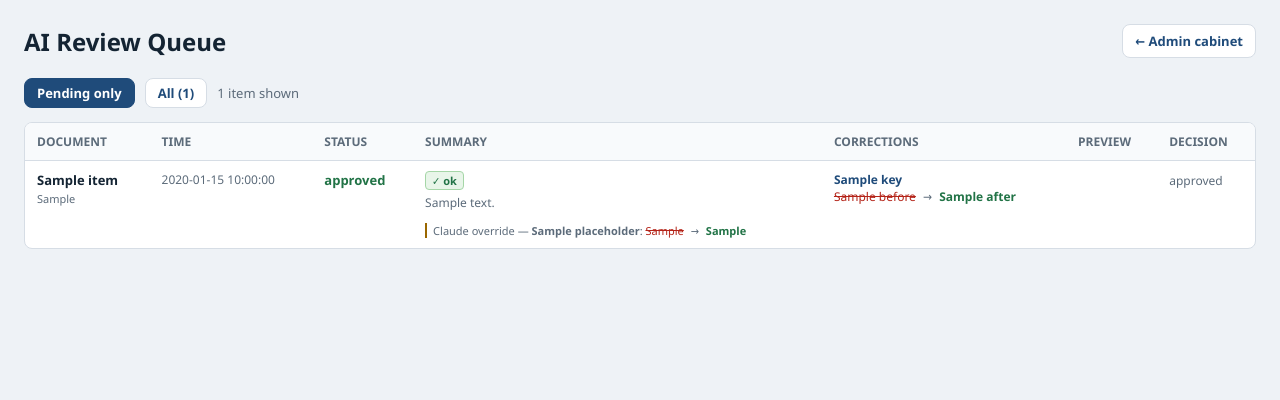
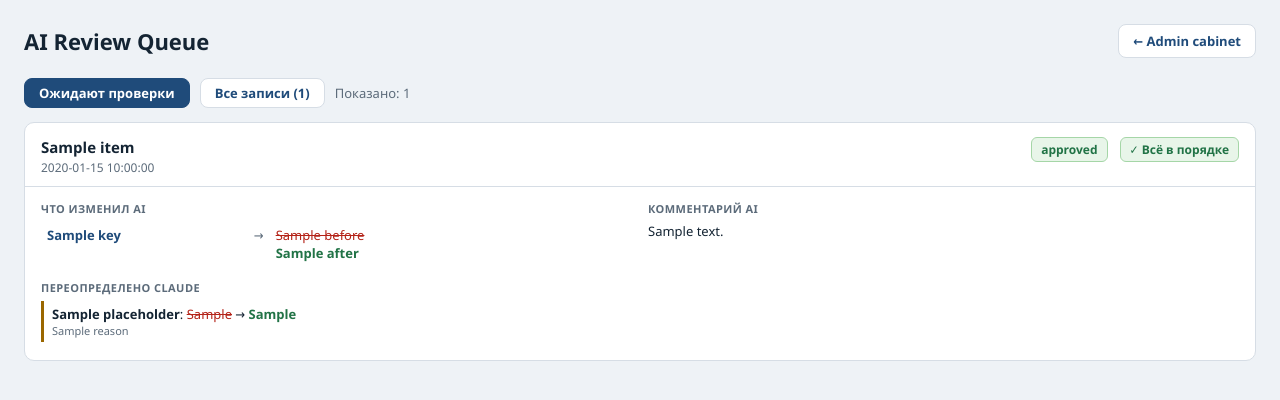
Before and after one commit to nurbolatkz/word-consructor, a Flask app: template word_constructor/templates/review_queue.html in a window 1280 px wide. Shown: the top 400 px of the page. Run offline with Flask 3, Linux system fonts and the light colour scheme; the template is opened without the code that fills it: most values are stand-ins (such as "Sample title", 1, 10 or a date in 2020); parts of the project's set-up code (start-up, migrations or seed data) failed here and were passed over; some libraries are stand-ins or nearby versions.

Commit message:
update and improved with visual test v11 claude

```diff
--- a/word_constructor/templates/review_queue.html
+++ b/word_constructor/templates/review_queue.html
@@ -5,46 +5,69 @@
   <meta name="viewport" content="width=device-width, initial-scale=1">
   <title>AI Review Queue</title>
   <style>
-    :root { --bg:#eef2f6; --surface:#fff; --line:#d6dde5; --text:#142433; --muted:#5c6b7a; --accent:#1f4b7a; --ok:#217346; --warn:#9a6700; --err:#b42318; }
+    :root {
+      --bg:#eef2f6; --surface:#fff; --line:#d6dde5; --text:#142433;
+      --muted:#5c6b7a; --accent:#1f4b7a; --ok:#217346; --warn:#9a6700; --err:#b42318;
+    }
     * { box-sizing:border-box; }
-    body { margin:0; background:var(--bg); color:var(--text); font-family:"Segoe UI",Tahoma,Arial,sans-serif; }
-    .shell { max-width:1380px; margin:0 auto; padding:24px; }
+    body { margin:0; background:var(--bg); color:var(--text); font-family:"Segoe UI",Tahoma,Arial,sans-serif; font-size:14px; }
+    .shell { max-width:1280px; margin:0 auto; padding:24px; }
     .topbar { display:flex; align-items:center; justify-content:space-between; gap:16px; margin-bottom:20px; flex-wrap:wrap; }
-    h1 { margin:0; font-size:24px; }
-    .back { text-decoration:none; border:1px solid var(--line); border-radius:8px; padding:7px 12px; font-size:13px; font-weight:600; color:var(--accent); background:var(--surface); }
+    h1 { margin:0; font-size:22px; }
+    .back { text-decoration:none; border:1px solid var(--line); border-radius:8px; padding:7px 14px; font-size:13px; font-weight:600; color:var(--accent); background:var(--surface); }
     .back:hover { background:var(--bg); }
-    .filter-bar { display:flex; align-items:center; gap:10px; margin-bottom:14px; font-size:13px; }
-    .filter-bar a { text-decoration:none; border:1px solid var(--line); border-radius:8px; padding:5px 12px; font-size:13px; font-weight:600; color:var(--accent); background:var(--surface); }
-    .filter-bar a.active { background:var(--accent); color:#fff; border-color:var(--accent); }
-    .filter-bar a:hover:not(.active) { background:var(--bg); }
-    .panel { background:var(--surface); border:1px solid var(--line); border-radius:8px; overflow:hidden; margin-bottom:16px; }
-    table { width:100%; border-collapse:collapse; }
-    th, td { padding:10px 12px; border-bottom:1px solid var(--line); text-align:left; vertical-align:top; font-size:13px; }
-    th { color:var(--muted); font-size:12px; text-transform:uppercase; background:#f8fafc; white-space:nowrap; }
-    tr:last-child td { border-bottom:0; }
-    .status-pending  { color:var(--warn); font-weight:700; }
-    .status-approved { color:var(--ok);   font-weight:700; }
-    .status-rejected { color:var(--err);  font-weight:700; }
-    .status-logged   { color:var(--muted); font-size:12px; }
-    .badge-warn { display:inline-block; background:#fff4d6; color:var(--warn); border:1px solid #f6d860; border-radius:4px; padding:1px 6px; font-size:11px; font-weight:700; }
-    .badge-ok   { display:inline-block; background:#e8f5e9; color:var(--ok);   border:1px solid #a5d6a7; border-radius:4px; padding:1px 6px; font-size:11px; font-weight:700; }
-    .note { color:var(--muted); font-size:12px; margin-top:4px; }
-    .diff-list { list-style:none; margin:0; padding:0; }
-    .diff-list li { font-size:12px; margin-bottom:3px; }
-    .diff-key { font-weight:700; color:var(--accent); }
+    .filter-bar { display:flex; align-items:center; gap:10px; margin-bottom:14px; }
+    .filter-bar a { text-decoration:none; border:1px solid var(--line); border-radius:8px; padding:5px 14px; font-size:13px; font-weight:600; color:var(--accent); background:var(--surface); }
+    .filter-bar a.on { background:var(--accent); color:#fff; border-color:var(--accent); }
+    .filter-bar .count { color:var(--muted); font-size:13px; }
+
+    /* Card layout — one card per document */
+    .card { background:var(--surface); border:1px solid var(--line); border-radius:10px; margin-bottom:14px; overflow:hidden; }
+    .card-head { display:flex; align-items:flex-start; gap:12px; padding:14px 16px 10px; border-bottom:1px solid var(--line); flex-wrap:wrap; }
+    .doc-title { font-weight:700; font-size:15px; flex:1; min-width:0; word-break:break-all; }
+    .ts { font-size:12px; color:var(--muted); white-space:nowrap; margin-top:2px; }
+    .badge { display:inline-block; border-radius:6px; padding:3px 9px; font-size:12px; font-weight:700; }
+    .badge-pending  { background:#fff4d6; color:var(--warn); border:1px solid #f6d860; }
+    .badge-approved { background:#e8f5e9; color:var(--ok);   border:1px solid #a5d6a7; }
+    .badge-rejected { background:#fdecea; color:var(--err);  border:1px solid #f3b5ad; }
+    .badge-logged   { background:#f0f4f8; color:var(--muted);border:1px solid var(--line); }
+    .badge-issues   { background:#fdecea; color:var(--err);  border:1px solid #f3b5ad; }
+    .badge-ok       { background:#e8f5e9; color:var(--ok);   border:1px solid #a5d6a7; }
+
+    .card-body { padding:14px 16px; display:grid; grid-template-columns:1fr 1fr; gap:16px; }
+    @media(max-width:700px) { .card-body { grid-template-columns:1fr; } }
+
+    .section-label { font-size:11px; font-weight:700; text-transform:uppercase; color:var(--muted); margin-bottom:6px; letter-spacing:.04em; }
+
+    /* Corrections diff */
+    .diff-table { width:100%; border-collapse:collapse; }
+    .diff-table td { padding:4px 6px; font-size:13px; vertical-align:top; }
+    .diff-table tr:not(:last-child) td { border-bottom:1px solid var(--line); }
+    .diff-key   { font-weight:600; color:var(--accent); width:35%; }
+    .diff-arrow { color:var(--muted); width:16px; text-align:center; }
     .diff-before { color:var(--err); text-decoration:line-through; }
     .diff-after  { color:var(--ok); font-weight:600; }
-    .diff-arrow  { color:var(--muted); margin:0 4px; }
-    .change-from-gpt { font-size:11px; color:var(--muted); border-left:2px solid var(--warn); padding-left:6px; margin-top:2px; }
-    .preview-text { font-size:12px; color:var(--muted); white-space:pre-wrap; word-break:break-word; max-height:120px; overflow:auto; }
-    .doc-name { font-weight:600; }
-    .doc-key  { font-size:11px; color:var(--muted); }
-    button { border:1px solid var(--accent); border-radius:8px; padding:6px 12px; font-size:13px; font-weight:700; cursor:pointer; }
-    button.approve { background:var(--ok);  color:#fff; border-color:var(--ok); }
-    button.reject  { background:var(--err); color:#fff; border-color:var(--err); margin-left:6px; }
+    .no-changes  { color:var(--muted); font-size:13px; font-style:italic; }
+
+    /* Claude overrides */
+    .override-item { border-left:3px solid var(--warn); padding:4px 0 4px 8px; margin-bottom:4px; font-size:13px; }
+    .override-item .reason { font-size:11px; color:var(--muted); }
+
+    /* Note */
+    .note-text { font-size:13px; color:var(--text); line-height:1.5; }
+
+    /* Preview */
+    .preview-box { font-size:12px; color:var(--muted); line-height:1.5; white-space:pre-wrap; word-break:break-word; max-height:100px; overflow:auto; border:1px solid var(--line); border-radius:6px; padding:8px; background:#f8fafc; }
+
+    /* Action buttons */
+    .card-foot { display:flex; align-items:center; justify-content:flex-end; gap:8px; padding:10px 16px; border-top:1px solid var(--line); background:#f8fafc; }
+    button { border-radius:8px; padding:7px 16px; font-size:13px; font-weight:700; cursor:pointer; border:none; }
+    button.approve { background:var(--ok);  color:#fff; }
+    button.reject  { background:var(--err); color:#fff; }
     button:disabled { opacity:.45; cursor:default; }
-    .empty td { text-align:center; color:var(--muted); padding:28px; }
-    @media (max-width:900px) { .shell { padding:16px; } table { display:block; overflow:auto; } }
+
+    .empty { text-align:center; color:var(--muted); padding:40px; background:var(--surface); border:1px solid var(--line); border-radius:10px; }
+    .empty a { color:var(--accent); }
   </style>
 </head>
 <body>
@@ -55,109 +78,118 @@
   </div>
 
   <div class="filter-bar">
-      <a href="/admin/review" class="{{ 'active' if not show_all else '' }}">Pending only</a>
-      <a href="/admin/review?show_all=1" class="{{ 'active' if show_all else '' }}">All ({{ total_count }})</a>
-      <span style="color:var(--muted)">{{ items | length }} item{{ 's' if items | length != 1 else '' }} shown</span>
+    <a href="/admin/review" class="{{ 'on' if not show_all else '' }}">Ожидают проверки</a>
+    <a href="/admin/review?show_all=1" class="{{ 'on' if show_all else '' }}">Все записи ({{ total_count }})</a>
+    <span class="count">Показано: {{ items | length }}</span>
   </div>
 
-    <div class="panel">
-      <table>
-        <thead>
+  {% for item in items %}
+  {% set d = item.get('display', {}) %}
+
+  <div class="card" data-id="{{ item.id }}">
+
+    <!-- Header: title · time · status badge · issues badge -->
+    <div class="card-head">
+      <div style="flex:1">
+        <div class="doc-title">{{ d.get('doc_title') or item.document_name or item.log_key or '—' }}</div>
+        <div class="ts">{{ (item.timestamp or '')[:19] | replace('T', ' ') }}</div>
+      </div>
+      <span class="badge badge-{{ item.status }}">{{ item.status }}</span>
+      {% if d.get('had_issues') %}
+        <span class="badge badge-issues">⚠ Найдены проблемы</span>
+      {% else %}
+        <span class="badge badge-ok">✓ Всё в порядке</span>
+      {% endif %}
+    </div>
+
+    <div class="card-body">
+
+      <!-- Left: What the AI changed -->
+      <div>
+        <div class="section-label">Что изменил AI</div>
+        {% set changes = d.get('changes', []) %}
+        {% if changes %}
+          <table class="diff-table">
+            {% for ch in changes %}
             <tr>
-            <th>Document</th>
-            <th>Time</th>
-            <th>Status</th>
-            <th>Summary</th>
-            <th>Corrections</th>
-            <th>Preview</th>
-            <th>Decision</th>
+              <td class="diff-key">{{ ch.key }}</td>
+              <td class="diff-arrow">→</td>
+              <td>
+                {% if ch.before %}<span class="diff-before">{{ ch.before }}</span><br>{% endif %}
+                <span class="diff-after">{{ ch.after }}</span>
+              </td>
             </tr>
-        </thead>
-        <tbody>
-          {% for item in items %}
-          {% set d = item._display %}
-          <tr data-id="{{ item.id }}">
+            {% endfor %}
+          </table>
+        {% else %}
+          <span class="no-changes">Значения не изменились</span>
+        {% endif %}
 
-            <td>
-              <span class="doc-name">{{ item.document_name or '—' }}</span>
-              {% if item.log_key %}<br><span class="doc-key">{{ item.log_key }}</span>{% endif %}
-            </td>
-
-            <td style="white-space:nowrap;font-size:12px;color:var(--muted)">
-              {{ item.timestamp[:19].replace('T',' ') if item.timestamp else '—' }}
-            </td>
-
-            <td class="status-{{ item.status }}">{{ item.status }}</td>
-
-            <td>
-              {% if d.had_issues %}
-                <span class="badge-warn">⚠ issues</span>
-              {% else %}
-                <span class="badge-ok">✓ ok</span>
-              {% endif %}
-              {% if d.note %}<p class="note">{{ d.note }}</p>{% endif %}
-              {% if d.changes_from_gpt %}
-                {% for ch in d.changes_from_gpt %}
-                <div class="change-from-gpt">
-                  Claude override — <strong>{{ ch.placeholder }}</strong>:
-                  <span class="diff-before">{{ ch.gpt_value }}</span>
-                  <span class="diff-arrow">→</span>
-                  <span class="diff-after">{{ ch.claude_value }}</span>
+        {% set overrides = d.get('changes_from_gpt', []) %}
+        {% if overrides %}
+          <div class="section-label" style="margin-top:14px">Переопределено Claude</div>
+          {% for ov in overrides %}
+          <div class="override-item">
+            <strong>{{ ov.get('placeholder', ov.get('key', '?')) }}</strong>:
+            <span class="diff-before">{{ ov.get('gpt_value', '') }}</span>
+            → <span class="diff-after">{{ ov.get('claude_value', '') }}</span>
+            {% if ov.get('reason') %}<div class="reason">{{ ov.reason }}</div>{% endif %}
           </div>
           {% endfor %}
         {% endif %}
-            </td>
+      </div>
 
-            <td>
-              {% if d.changes %}
-                <ul class="diff-list">
-                  {% for ch in d.changes %}
-                  <li>
-                    <span class="diff-key">{{ ch.key }}</span><br>
-                    <span class="diff-before">{{ ch.before }}</span>
-                    <span class="diff-arrow">→</span>
-                    <span class="diff-after">{{ ch.after }}</span>
-                  </li>
+      <!-- Right: AI note + preview snippet -->
+      <div>
+        {% set note = d.get('note', '') %}
+        {% if note %}
+          <div class="section-label">Комментарий AI</div>
+          <div class="note-text">{{ note }}</div>
+        {% endif %}
+
+        {% set preview = d.get('preview', '') %}
+        {% if preview %}
+          <div class="section-label" style="margin-top:{{ '14px' if note else '0' }}">Фрагмент документа</div>
+          <div class="preview-box">{{ preview }}</div>
+        {% endif %}
+
+        {% if not note and not preview %}
+          <span class="no-changes">Нет дополнительной информации</span>
+        {% endif %}
+      </div>
+
+    </div>
+
+    <!-- Footer: action buttons -->
+    {% if item.status == 'pending' %}
+    <div class="card-foot">
+      <span style="color:var(--muted);font-size:13px;flex:1">Требуется проверка</span>
+      <button class="approve" onclick="submitReview('{{ item.id }}', 'approved')">Одобрить</button>
+      <button class="reject"  onclick="submitReview('{{ item.id }}', 'rejected')">Отклонить</button>
+    </div>
+    {% endif %}
+
+  </div>
+  {% else %}
+  <div class="empty">
+    {% if show_all %}
+      Записей пока нет. Обработайте документ через API с флагом <code>use_ai=true</code>.
+    {% else %}
+      Нет документов, ожидающих проверки. <a href="/admin/review?show_all=1">Показать все записи.</a>
+    {% endif %}
+  </div>
   {% endfor %}
-                </ul>
-              {% else %}
-                <span style="color:var(--muted);font-size:12px">No changes</span>
-              {% endif %}
-            </td>
-
-            <td><span class="preview-text">{{ d.preview }}</span></td>
-
-            <td style="white-space:nowrap">
-              {% if item.status == 'pending' %}
-              <button class="approve" type="button" onclick="submitReview('{{ item.id }}', 'approved')">Approve</button>
-              <button class="reject"  type="button" onclick="submitReview('{{ item.id }}', 'rejected')">Reject</button>
-              {% else %}
-              <span style="color:var(--muted);font-size:12px">{{ item.status }}</span>
-              {% endif %}
-            </td>
-
-          </tr>
-          {% else %}
-          <tr class="empty">
-            <td colspan="7">
-              {% if show_all %}No review items yet.{% else %}No pending items. <a href="/admin/review?show_all=1">View all logged items.</a>{% endif %}
-            </td>
-          </tr>
-          {% endfor %}
-        </tbody>
-      </table>
-    </div>
 </div>
 <script>
   async function submitReview(id, status) {
-      const row = document.querySelector(`tr[data-id="${id}"]`);
-      if (row) row.querySelectorAll("button").forEach(b => b.disabled = true);
+    const card = document.querySelector(`.card[data-id="${id}"]`);
+    if (card) card.querySelectorAll("button").forEach(b => b.disabled = true);
     const res = await fetch(`/admin/review/${id}/decide`, {
       method: "POST",
       headers: {"Content-Type": "application/json"},
       body: JSON.stringify({status})
     });
-      if (!res.ok) throw new Error(await res.text());
+    if (!res.ok) { alert("Ошибка: " + await res.text()); return; }
     location.reload();
   }
 </script>
```
Also changed, not shown: word_constructor/admin_views.py (+57 -15 lines). Lines whose indentation alone changed are shown as unchanged.
